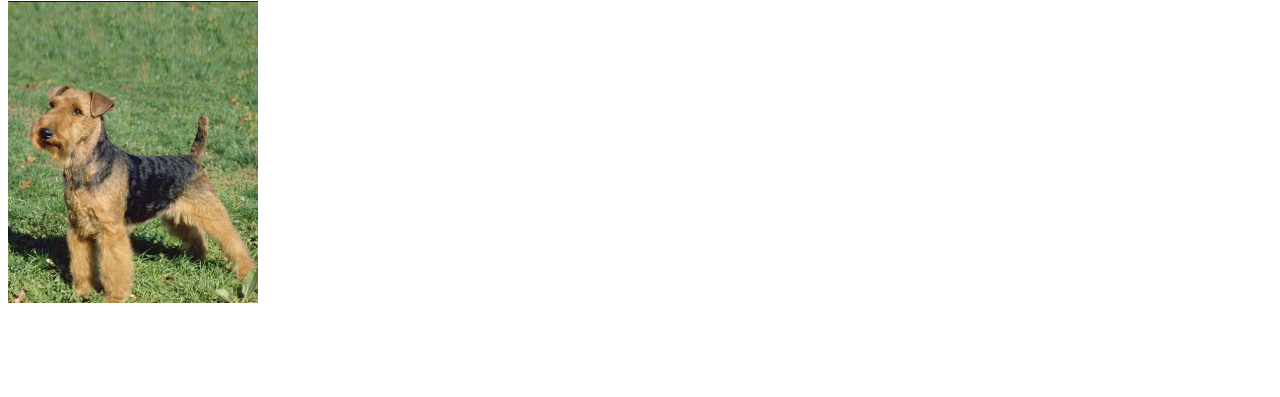
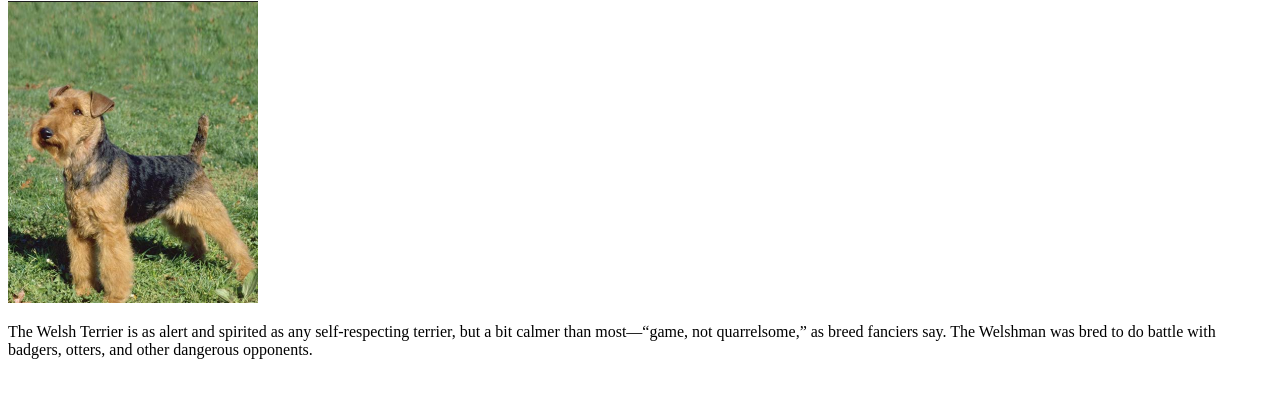
Before and after one commit to mjanders6/mjanders6.github.io, a plain HTML site: page index.html in a window 1280 px wide. Shown: the part 79-476 px from the top of the page. Drawn offline with Linux system fonts and the light colour scheme.

Commit message:
added info

```diff
--- a/index.html
+++ b/index.html
@@ -1,13 +1,19 @@
 <!DOCTYPE html>
 <html lang="en">
+
 <head>
     <meta charset="UTF-8">
     <meta name="viewport" content="width=device-width, initial-scale=1.0">
     <meta http-equiv="X-UA-Compatible" content="ie=edge">
     <title>Document</title>
 </head>
+
 <body>
     <h1>Welsh Terrier</h1>
     <img class="responsive-img" src="./Screen Shot 2019-02-16 at 10.59.14 AM.png">
+    <p>The Welsh Terrier is as alert and spirited as any self-respecting terrier, but a bit calmer than most—“game, not
+        quarrelsome,” as breed fanciers say. The Welshman was bred to do battle with badgers, otters, and other
+        dangerous opponents.</p>
 </body>
+
 </html>
```
